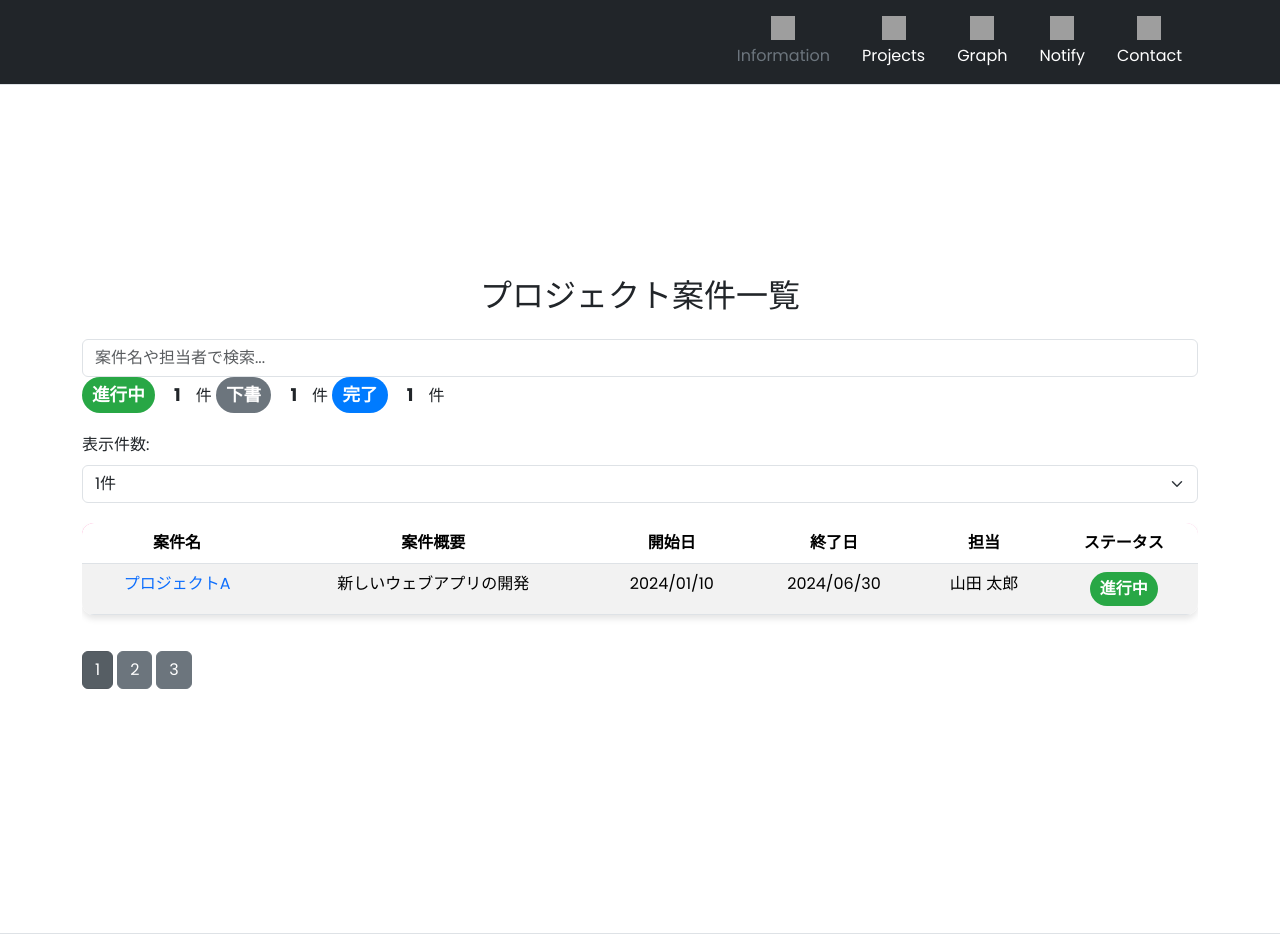
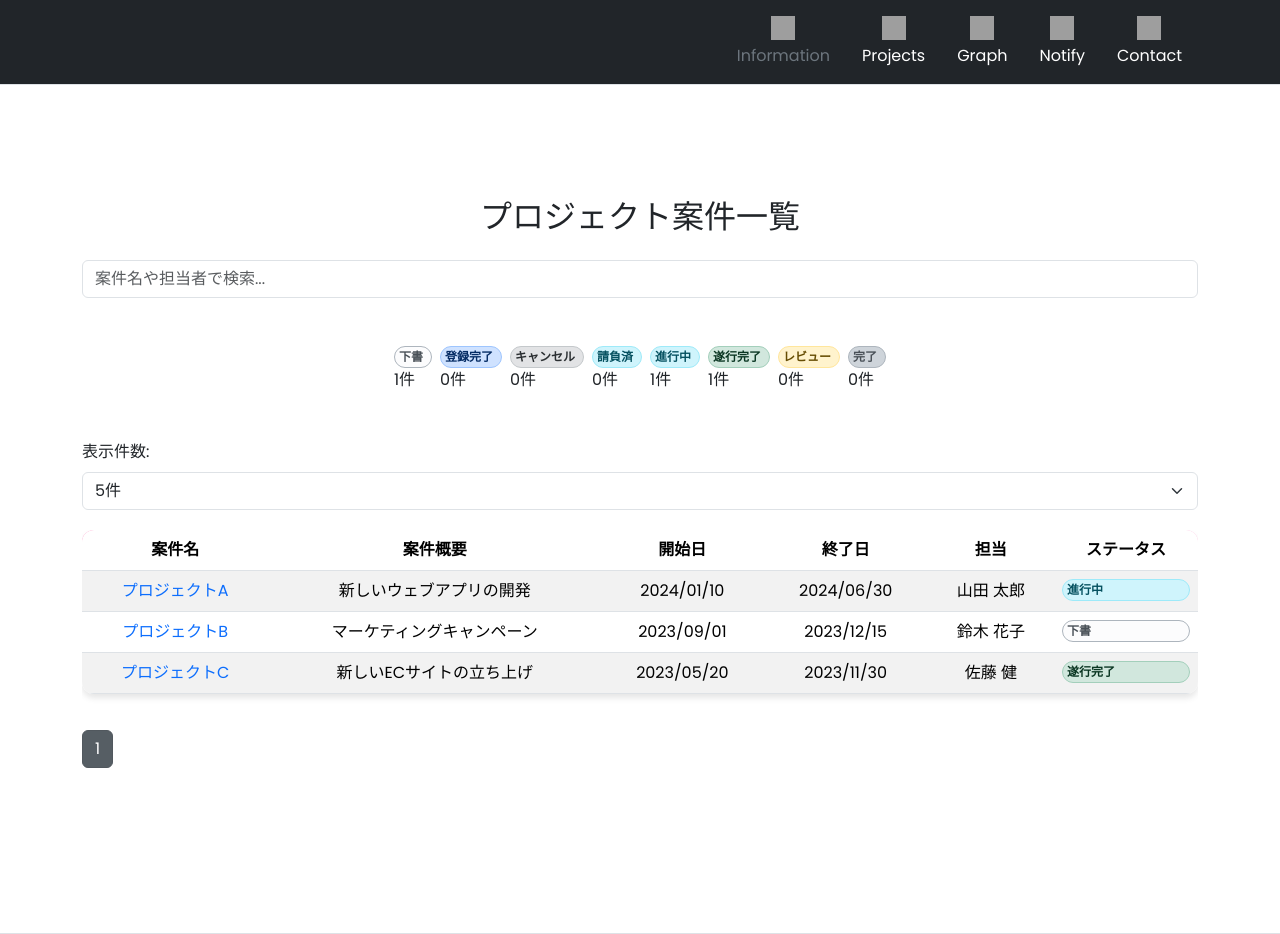
Before and after one commit to TakumiKametani/tsunacon, a Django app: page /dashboard/ in a window 1280 px wide. Shown: the top 934 px of the page. Run offline with Django 5.2, Linux system fonts and the light colour scheme; data that the repository does not hold is empty; parts of the project's set-up code (start-up, migrations or seed data) failed here and were passed over; some libraries are stand-ins or nearby versions; grey boxes are pictures that could not be loaded.

Commit message:
案件一覧のページ作成、紹介者IDをCustomerへの紐づけ、サービス使用開始日のカラムも追加

```diff
--- a/templates/dashboard/project_list.html
+++ b/templates/dashboard/project_list.html
@@ -85,26 +85,47 @@
   </div>
 
   <!-- ステータスごとの件数表示 -->
-  <div class="status-counts">
-    <div class="d-inline status-progress-count">
-      <span class="status-icon status-progress">進行中</span>
+  <div class="d-flex gap-2 justify-content-center py-5">
+    <div class="status-draft-count">
+      <span class="badge d-flex align-items-center p-1 pe-2 text-dark-emphasis bg-light-subtle border border-dark-subtle rounded-pill">下書</span>
+      <span id="draftCount">0</span>件
+    </div>
+    <div class="status-registration-count">
+      <span class="badge d-flex align-items-center p-1 pe-2 text-primary-emphasis bg-primary-subtle border border-primary-subtle rounded-pill">登録完了</span>
+      <span id="registrationCount">0</span>件
+    </div>
+		<div class="status-cancel-count">
+      <span class="badge d-flex align-items-center p-1 pe-2 text-secondary-emphasis bg-secondary-subtle border border-secondary-subtle rounded-pill">キャンセル</span>
+      <span id="cancelCount">0</span>件
+    </div>
+    <div class="status-accepted-count">
+      <span class="badge d-flex align-items-center p-1 pe-2 text-info-emphasis bg-info-subtle border border-info-subtle rounded-pill">請負済</span>
+      <span id="acceptedCount">0</span>件
+    </div>
+		<div class="status-progress-count">
+      <span class="badge d-flex align-items-center p-1 pe-2 text-info-emphasis bg-info-subtle border border-info-subtle rounded-pill">進行中</span>
       <span id="progressCount">0</span>件
     </div>
-    <div class="d-inline status-draft-count">
-      <span class="status-icon status-draft">下書</span>
-      <span id="draftCount">0</span>件
-    </div>
-    <div class="d-inline status-complete-count">
-      <span class="status-icon status-complete">完了</span>
+		<div class="status-complete-count">
+      <span class="badge d-flex align-items-center p-1 pe-2 text-success-emphasis bg-success-subtle border border-success-subtle rounded-pill">遂行完了</span>
       <span id="completeCount">0</span>件
     </div>
+		<div class="status-review-count">
+      <span class="badge d-flex align-items-center p-1 pe-2 text-warning-emphasis bg-warning-subtle border border-warning-subtle rounded-pill">レビュー</span>
+      <span id="reviewCount">0</span>件
+    </div>
+    <div class="status-project-complete-count">
+      <span class="badge d-flex align-items-center p-1 pe-2 text-dark-emphasis bg-dark-subtle border border-dark-subtle rounded-pill">完了</span>
+      <span id="ProjectCompleteCount">0</span>件
+    </div>
+
   </div>
 
 <!-- 表示件数切り替えドロップダウン -->
 <div class="rows-per-page mb-3">
   <label for="rowsPerPage" class="form-label">表示件数:</label>
   <select id="rowsPerPage" class="form-select" onchange="updateTableDisplay()">
-    <option value="1">1件</option>
+    <option value="5">5件</option>
     <option value="10">10件</option>
     <option value="15">15件</option>
     <option value="20">20件</option>
@@ -130,7 +151,7 @@
           <td>2024/01/10</td>
           <td>2024/06/30</td>
           <td>山田 太郎</td>
-          <td><span class="status-icon status-progress">進行中</span></td>
+          <td><span class="badge d-flex align-items-center p-1 pe-2 text-info-emphasis bg-info-subtle border border-info-subtle rounded-pill">進行中</span></td>
         </tr>
         <tr data-status="下書">
           <td><a href="#" class="text-decoration-none text-primary">プロジェクトB</a></td>
@@ -138,7 +159,7 @@
           <td>2023/09/01</td>
           <td>2023/12/15</td>
           <td>鈴木 花子</td>
-          <td><span class="status-icon status-draft">下書</span></td>
+          <td><span class="badge d-flex align-items-center p-1 pe-2 text-dark-emphasis bg-light-subtle border border-dark-subtle rounded-pill">下書</span></td>
         </tr>
         <tr data-status="完了">
           <td><a href="#" class="text-decoration-none text-primary">プロジェクトC</a></td>
@@ -146,7 +167,7 @@
           <td>2023/05/20</td>
           <td>2023/11/30</td>
           <td>佐藤 健</td>
-          <td><span class="status-icon status-complete">完了</span></td>
+          <td><span class="badge d-flex align-items-center p-1 pe-2 text-success-emphasis bg-success-subtle border border-success-subtle rounded-pill">遂行完了</span></td>
         </tr>
 				{% for project in projects %}
 					<tr>
@@ -155,7 +176,24 @@
 						<td>{{ project.customer.name }}</td>
 						<td>{{ project.start_date }}</td>
 						<td>{{ project.end_date }}</td>
-						<td>{{ project.get_status_display }}</td>
+						<td>
+							{% if project.get_status_display == 'draft' %}
+							<span class="badge d-flex align-items-center p-1 pe-2 text-dark-emphasis bg-light-subtle border border-dark-subtle rounded-pill">下書
+							{% elif project.get_status_display == 'registration_complete' %}
+							<span class="badge d-flex align-items-center p-1 pe-2 text-primary-emphasis bg-primary-subtle border border-primary-subtle rounded-pill">登録完了
+							{% elif project.get_status_display == 'project_canceled' %}
+							<span class="badge d-flex align-items-center p-1 pe-2 text-secondary-emphasis bg-secondary-subtle border border-secondary-subtle rounded-pill">キャンセル
+							{% elif project.get_status_display in 'project_accepted,in_progress' %}
+							<span class="badge d-flex align-items-center p-1 pe-2 text-info-emphasis bg-info-subtle border border-info-subtle rounded-pill">{% if project.get_status_display == 'project_accepted' %}請負済{% else %}遂行中{% endif %}
+							{% elif project.get_status_display == 'completion' %}
+							<span class="badge d-flex align-items-center p-1 pe-2 text-success-emphasis bg-success-subtle border border-success-subtle rounded-pill">遂行完了
+							{% elif project.get_status_display == 'review' %}
+							<span class="badge d-flex align-items-center p-1 pe-2 text-warning-emphasis bg-warning-subtle border border-warning-subtle rounded-pill">レビュー
+							{% elif project.get_status_display == 'project_completed' %}
+							<span class="badge d-flex align-items-center p-1 pe-2 text-dark-emphasis bg-dark-subtle border border-dark-subtle rounded-pill">完了
+							{% endif %}
+							</span>
+						</td>
 					</tr>
 				{% endfor %}
       </tbody>
@@ -292,23 +330,40 @@ function searchTable() {
 // ステータスごとの件数をカウント
 function updateStatusCounts() {
   const rows = document.querySelectorAll("tr[data-status]");
+
   let progressCount = 0;
+  let acceptedCount = 0;
   let draftCount = 0;
   let completeCount = 0;
+  let registrationCount = 0;
+  let cancelCount = 0;
+  let reviewCount = 0;
+  let projectCompleteCount = 0;
 
   rows.forEach(row => {
     const status = row.getAttribute('data-status');
     if (status === '進行中') progressCount++;
+    if (status === '請負済') acceptedCount++;
     if (status === '下書') draftCount++;
     if (status === '完了') completeCount++;
+    if (status === '登録完了') registrationCount++;
+    if (status === 'キャンセル') cancelCount++;
+    if (status === 'レビュー') reviewCount++;
+    if (status === '遂行完了') projectCompleteCount++;
   });
 
   document.getElementById("progressCount").textContent = progressCount;
+  document.getElementById("acceptedCount").textContent = acceptedCount;
   document.getElementById("draftCount").textContent = draftCount;
   document.getElementById("completeCount").textContent = completeCount;
+  document.getElementById("registrationCount").textContent = registrationCount;
+  document.getElementById("cancelCount").textContent = cancelCount;
+  document.getElementById("reviewCount").textContent = reviewCount;
+  document.getElementById("ProjectCompleteCount").textContent = projectCompleteCount;
 }
 
 // ページ読み込み時にステータス件数を更新
 window.onload = updateStatusCounts;
+
 </script>
 {% endblock %}
```
Also changed, not shown: account/models.py (+14 -11 lines), dashboard/models.py (+8 -7 lines). Lines whose indentation alone changed are shown as unchanged.
